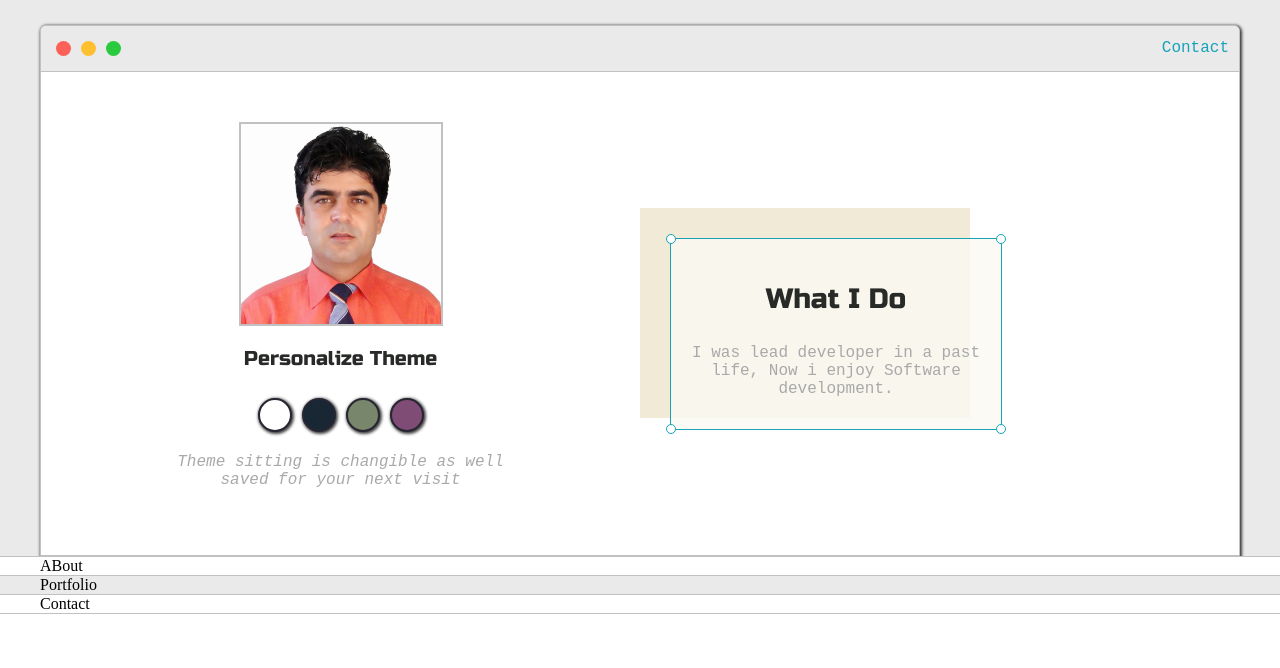
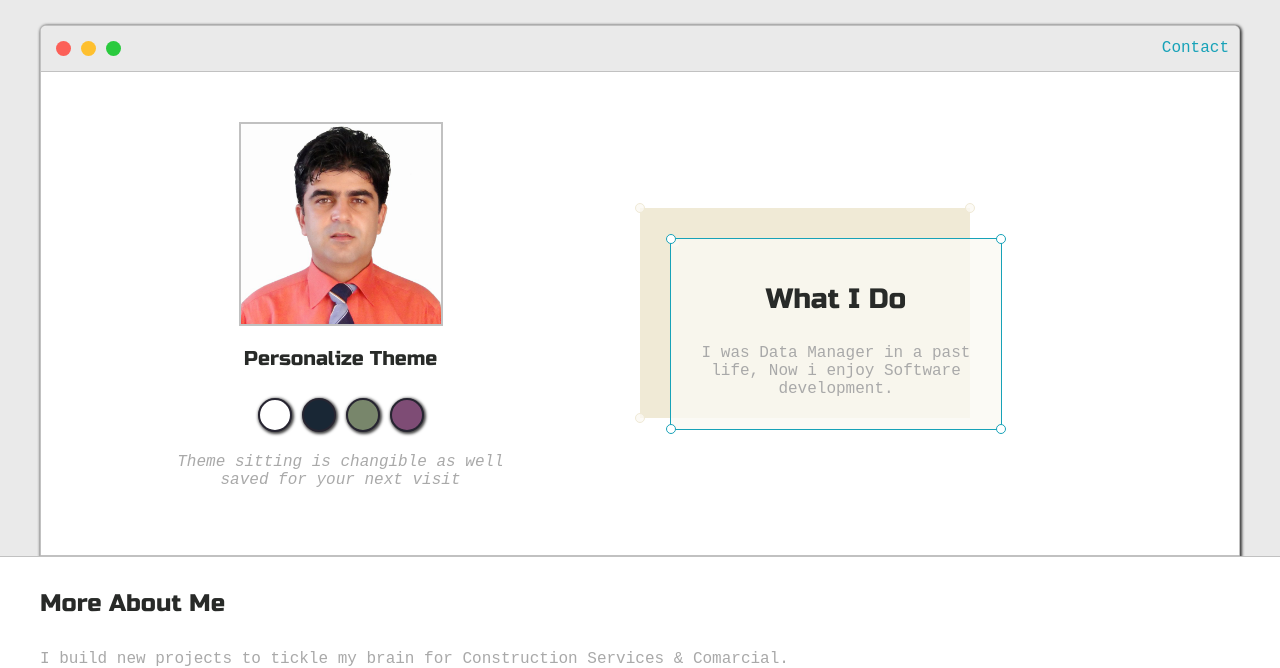
Before and after one commit to Mohib008/Portfolio-website, a website: page index.html in a window 1280 px wide. Shown: the part 136-804 px from the top of the page. Drawn offline with Linux system fonts and the light colour scheme.

Commit message:
about section updated

```diff
--- a/css/app.css
+++ b/css/app.css
@@ -142,6 +142,36 @@ h6{ font-size: 16px; }
     height: 180px;
     padding-left: 30px;
     padding-top: 30px;
+    position: relative;
+}
+
+.corner0{
+    border: 1.5px solid var(--previewShadow);
+    width: 8px;
+    height: 8px;
+    border-radius: 50%;
+    background-color: var(--previewBg);
+    position: absolute;
+}
+
+#corner0-tl{
+    top: -5px;
+    left: -5px;
+}
+
+#corner0-tr{
+    top: -5px;
+    right: -5px;
+}
+
+#corner0-bl{
+    bottom: -5px;
+    left: -5px;
+}
+
+#corner-br{
+    bottom: -5px;
+    right: -5px;
 }
 
 #preview{
--- a/index.html
+++ b/index.html
@@ -42,11 +42,16 @@
                 </div>
                 <div class="right-column">
                   <div id="preview-shadow">
+                    <div id="corner0-tr" class="corner0"></div>
+                    <div id="corner0-tl" class="corner0"></div>
+                    <div id="corner0-br" class="corner0"></div>
+                    <div id="corner0-bl" class="corner0"></div>
+
                     <div id="preview">
                         <div id="corner-tr" class="corner"></div>
                         <div id="corner-tl" class="corner"></div>
                         <h3>What I Do</h3>
-                        <p>I was lead developer in a past life, Now i enjoy Software development. </p>
+                        <p>I was Data Manager in a past life, Now i enjoy Software development. </p>
                         <div id="corner-br" class="corner"></div>
                         <div id="corner-bl" class="corner"></div>
                     </div>
@@ -57,8 +62,20 @@
     </section>
 
     <section class="s2">
+
         <div class="main-container">
-            ABout
+            <div class="about-me">
+               <h4>More About Me</h4>
+               <p>I build new projects to tickle my brain for Construction Services & Comarcial.</p>
+               <P>while, I keep busy building projects, but still searching for greart team and new projects that interest me.</P>
+            </div>
+
+            <br>
+              <h4>TOP EXPERTISE</h4>
+
+            <div class="social-links">
+
+            </div>
         </div>
     </section>
 
```
